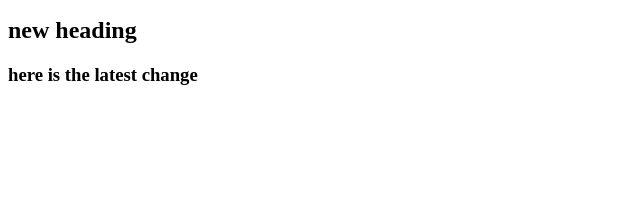
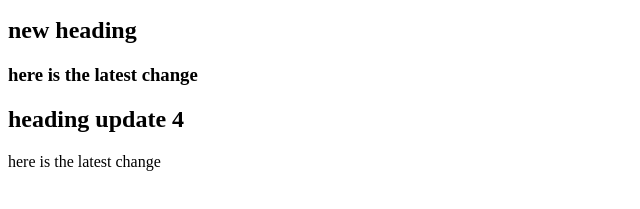
Before and after one commit to NgwaNathan/git-demo, a plain HTML site: page index.html in a window 1280 px wide. Shown: the part 355-564 px from the top of the page, without its empty margins (0-640 px from the left). Drawn offline with Linux system fonts and the light colour scheme.

Commit message:
here is version 4 of the heading

```diff
--- a/index.html
+++ b/index.html
@@ -15,5 +15,7 @@
     <h2>new heading</h2>
     <h3>here is the latest change</h3>
 
+    <h2>heading update 4</h2>
+    <p>here is the latest change</p>
   </body>
 </html>
```
